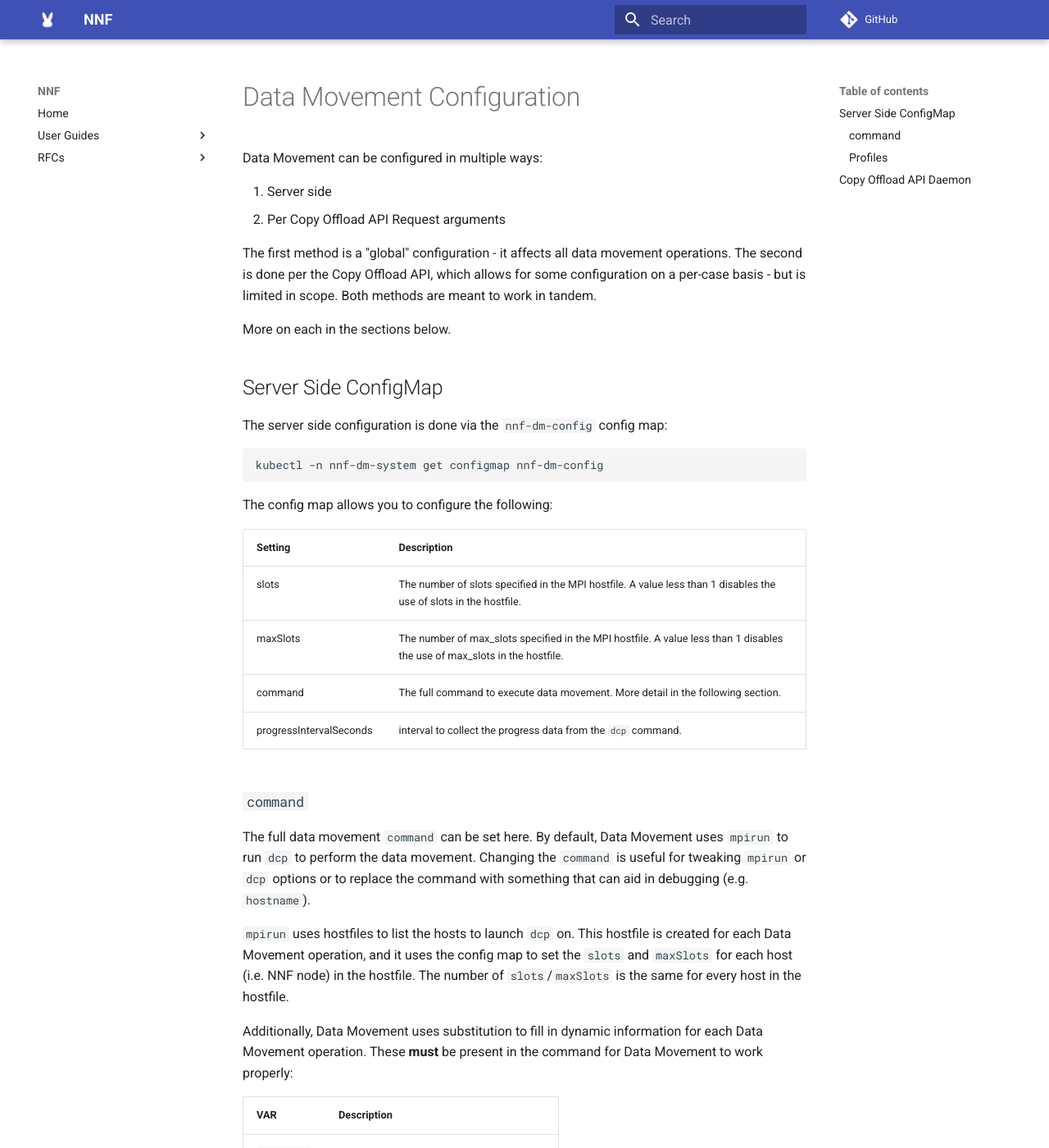
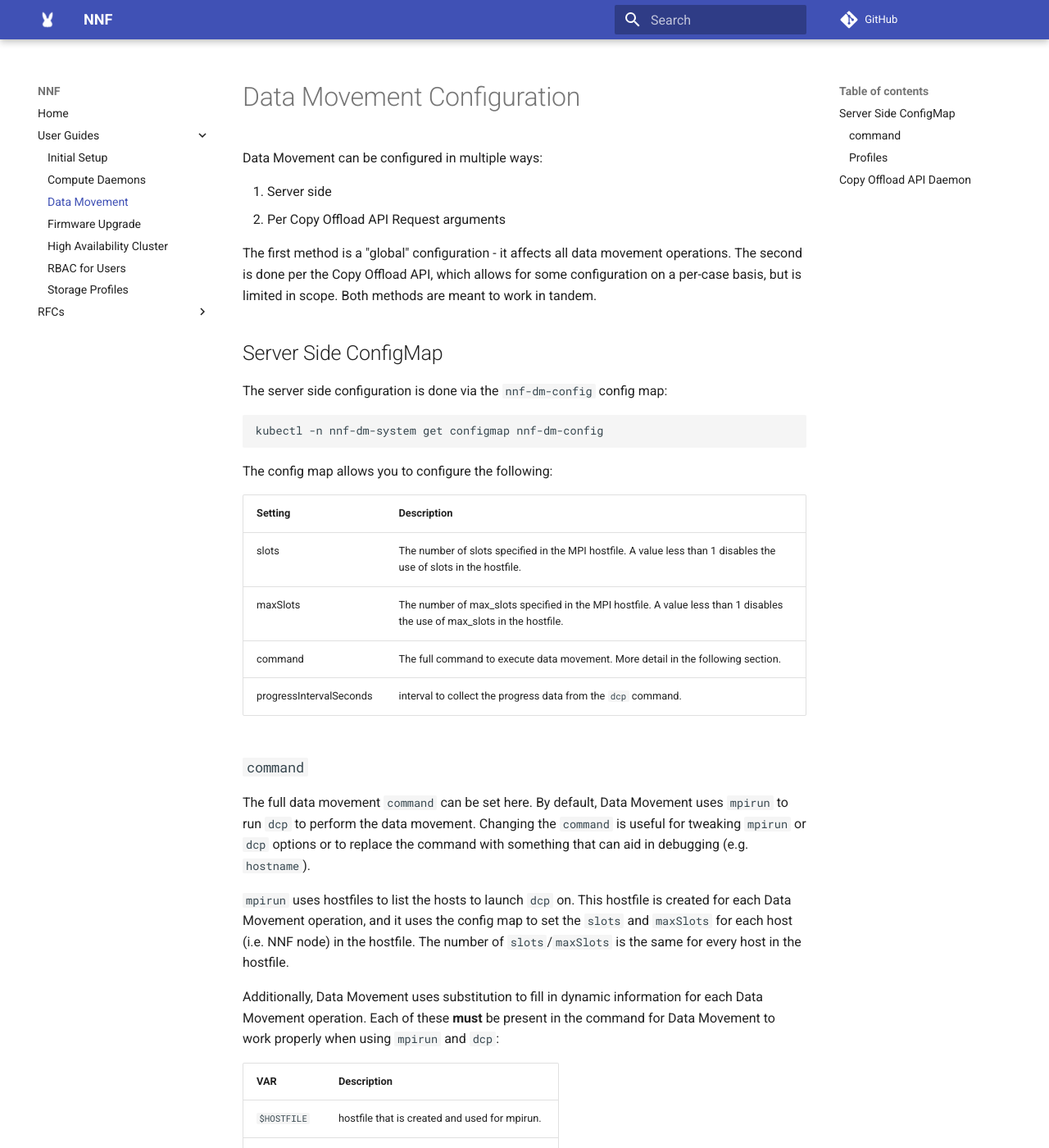
Before and after one commit to NearNodeFlash/NearNodeFlash.github.io, an MkDocs documentation site: the page built from docs/guides/data-movement/readme.md, in a window 1280 px wide and 1400 px high. Shown: the whole window at 82% size. Built offline with MkDocs 1.6.1 and Material for MkDocs 9.7.7, drawn with Linux system fonts in a browser that asks for light colours; comment, search, counter and statistics services are not loaded.

Commit message:
Addressed review comments
Signed-off-by: Blake Devcich <blake.devcich@hpe.com>

```diff
--- a/docs/guides/data-movement/readme.md
+++ b/docs/guides/data-movement/readme.md
@@ -11,11 +11,8 @@ Data Movement can be configured in multiple ways:
 2. Per Copy Offload API Request arguments
 
 The first method is a "global" configuration - it affects all data movement operations. The second
-is done per the Copy Offload API, which allows for some configuration on a per-case basis - but is
+is done per the Copy Offload API, which allows for some configuration on a per-case basis, but is
 limited in scope. Both methods are meant to work in tandem.
-
-
-More on each in the sections below.
 
 ## Server Side ConfigMap
 
@@ -45,7 +42,8 @@ Movement operation, and it uses the config map to set the `slots` and `maxSlots`
 node) in the hostfile. The number of `slots`/`maxSlots` is the same for every host in the hostfile.
 
 Additionally, Data Movement uses substitution to fill in dynamic information for each Data Movement
-operation. These **must** be present in the command for Data Movement to work properly:
+operation. Each of these **must** be present in the command for Data Movement to work properly when
+using `mpirun` and `dcp`:
 
 |VAR|Description|
 |---|-----------|
--- a/mkdocs.yml
+++ b/mkdocs.yml
@@ -10,6 +10,7 @@ nav:
     - guides/index.md
     - 'Initial Setup': 'guides/initial-setup/readme.md'
     - 'Compute Daemons': 'guides/compute-daemons/readme.md'
+    - 'Data Movement': 'guides/data-movement/readme.md'
     - 'Firmware Upgrade': 'guides/firmware-upgrade/readme.md'
     - 'High Availability Cluster': 'guides/ha-cluster/readme.md'
     - 'RBAC for Users': 'guides/rbac-for-users/readme.md'
```
